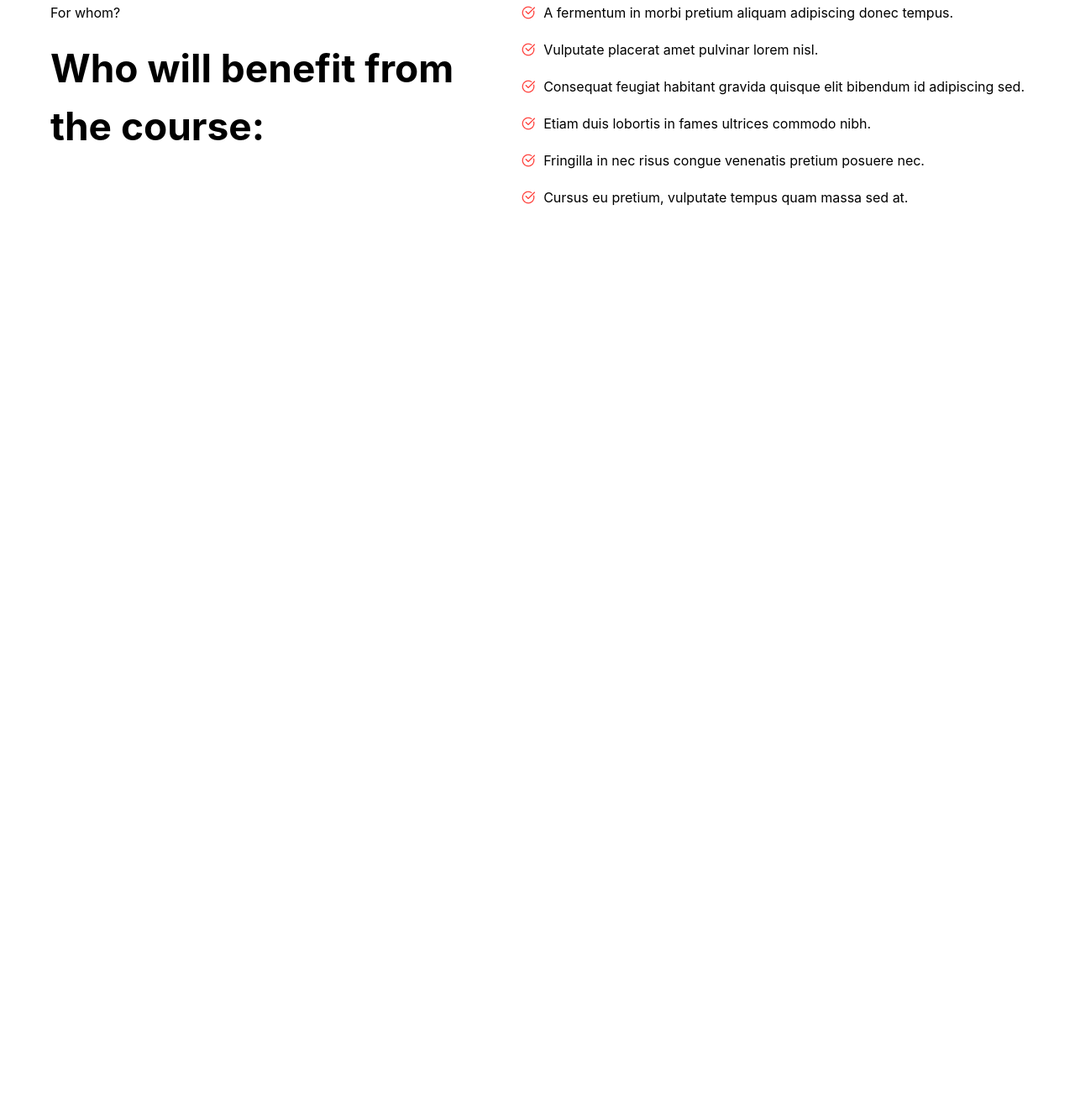
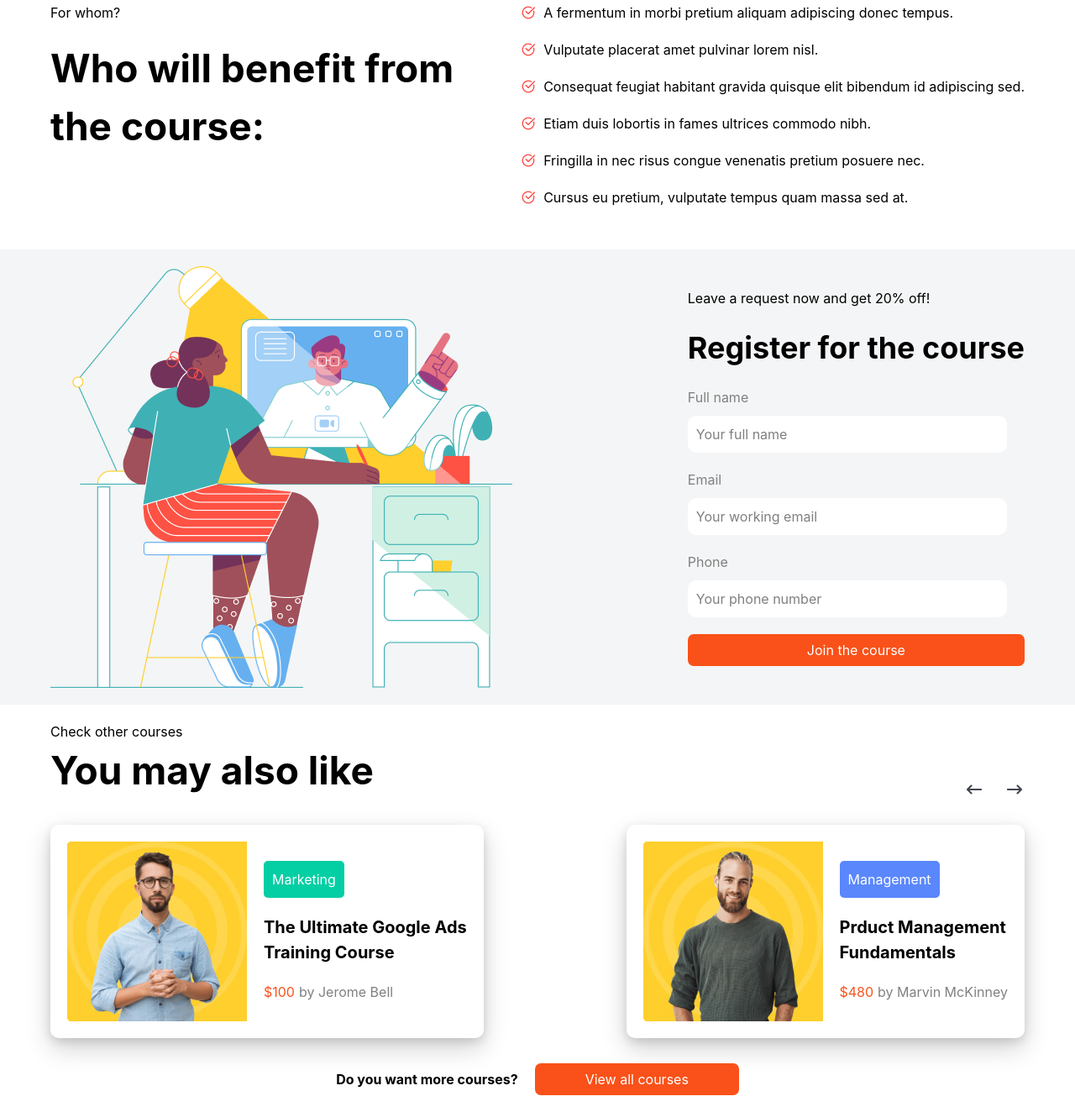
Before and after one commit to Tol1bjon/Group2, a website: page src/Page3.html in a window 1280 px wide. Shown: the part 1917-3241 px from the top of the page at 84% size. Before the commit the page ends 2214 px from the top, so only its background shows below. Drawn offline with nearby package versions, Linux system fonts and the light colour scheme; files that its build step writes are made by us from their sources; files whose address does not match are found by name.

Commit message:
add section 6 in page 3

```diff
--- a/src/Page3.html
+++ b/src/Page3.html
@@ -275,5 +275,89 @@
         </div>
       </aside>
     </section>
+    <section class="bg-[#F4F5F6] ">
+      <div
+        class="max-w-[1200px] m-auto flex flex-col lg:flex-row justify-between gap-[50px] items-center p-[20px]"
+      >
+        <img src="illustration (1).png" alt="" />
+        <aside >
+          <div class="w-full max-h-full flex flex-col gap-[20px]">
+            <p>Leave a request now and get 20% off!</p>
+            <p class="text-[36px] font-bold">Register for the course</p>
+            <div class="flex flex-col gap-[10px]">
+              <p class="text-[gray]">Full name</p>
+              <input
+                type="text"
+                placeholder="Your full name"
+                class="w-[380px] p-[10px] rounded-[10px] bg-white"
+                id=""
+              />
+            </div>
+            <div class="flex flex-col gap-[10px]">
+              <p class="text-[gray]">Email</p>
+              <input
+                type="text"
+                placeholder="Your working email"
+                class="w-[380px] p-[10px] rounded-[10px] bg-white"
+                id=""
+              />
+            </div>
+            <div class="flex flex-col gap-[10px]">
+              <p class="text-[gray]">Phone</p>
+              <input
+                type="text"
+                placeholder="Your phone number"
+                class="w-[380px] p-[10px] rounded-[10px] bg-white"
+                id=""
+              />
+            </div>
+            <button
+              class="text-[white] py-[7px] px-[60px] rounded-[7px] bg-[#F95119]"
+            >
+              Join the course
+            </button>
+          </div>
+        </aside>
+      </div>
+    </section>
+    <section class="max-w-[1200px] m-auto flex flex-col gap-[30px] items-center p-[20px]">
+        <div class="w-full max-h-full flex flex-col gap-[20px] lg:flex-row items-end justify-between">
+            <div>
+                <p>Check other courses</p>
+                <p class="text-[46px] font-bold">You may also like</p>
+            </div>
+            <div>
+                <img src="lp.png" alt="">
+            </div>
+        </div>
+        <div class="w-full max-h-full flex flex-col gap-[20px] lg:flex-row items-center lg:justify-between">
+            <div class="flex flex-col lg:flex-row items-center gap-[20px] shadow-[0_12px_30px_rgba(0,0,0,0.18),0_4px_12px_rgba(0,0,0,0.12)] p-[20px] rounded-[10px]">
+                <img src="speak1.png" alt="">
+                <div class="flex flex-col items-start gap-[20px]">
+                    <p class="bg-[#03CEA4] p-[10px] rounded-[5px] text-white">Marketing</p>
+                    <p class="text-[20px] font-bold">The Ultimate Google Ads <br> Training Course</p>
+                    <div class="flex gap-[5px] items-start">
+                        <p class="text-[#FA511C]">$100</p>
+                        <p class="text-[gray]">by Jerome Bell</p>
+                    </div>
+                </div>
+            </div>
+            <div class="flex flex-col lg:flex-row items-center gap-[20px] shadow-[0_12px_30px_rgba(0,0,0,0.18),0_4px_12px_rgba(0,0,0,0.12)] p-[20px] rounded-[10px]">
+                <img src="speak2.png" alt="">
+                <div class="flex flex-col items-start gap-[20px]">
+                    <p class="bg-[#5A87FC] text-white p-[10px] rounded-[5px]">Management</p>
+                    <p class="text-[20px] font-bold">Prduct Management <br> Fundamentals</p>
+                    <div class="flex gap-[5px]">
+                        <p class="text-[#FA511C]">$480</p>
+                        <p class="text-[gray]">by Marvin McKinney</p>
+                    </div>
+                </div>
+            </div>
+        </div>
+        <div class="w-full max-h-full flex flex-col gap-[20px] lg:flex-row items-center justify-center">
+            <p class="textt-[28px] font-bold">Do you want more courses?</p>
+            <button class="text-[white] py-[7px] px-[60px] rounded-[7px] bg-[#F95119]">View all courses</button>
+        </div>
+    </section>
   </body>
 </html>
```
Also changed, not shown: src/illustration (1).png (added), src/lp.png (added), src/speak1.png (added), src/speak2.png (added).
